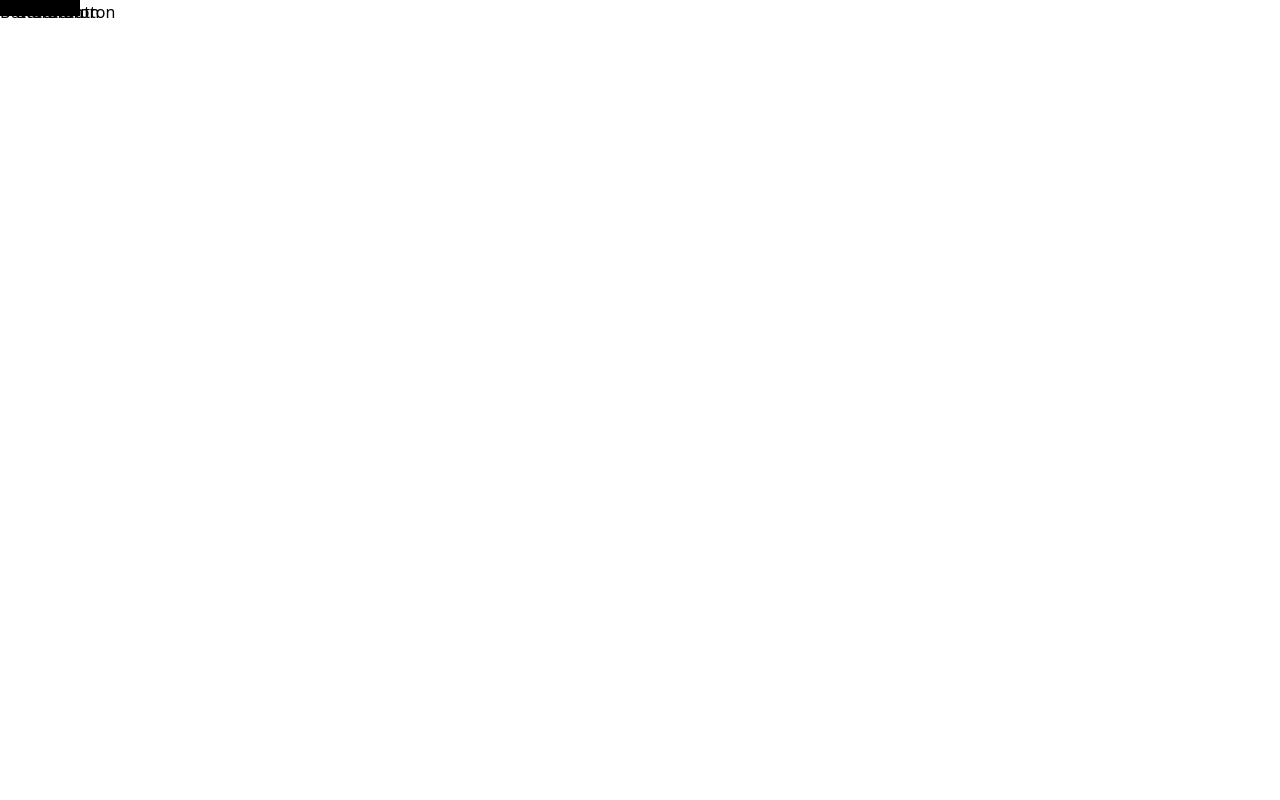
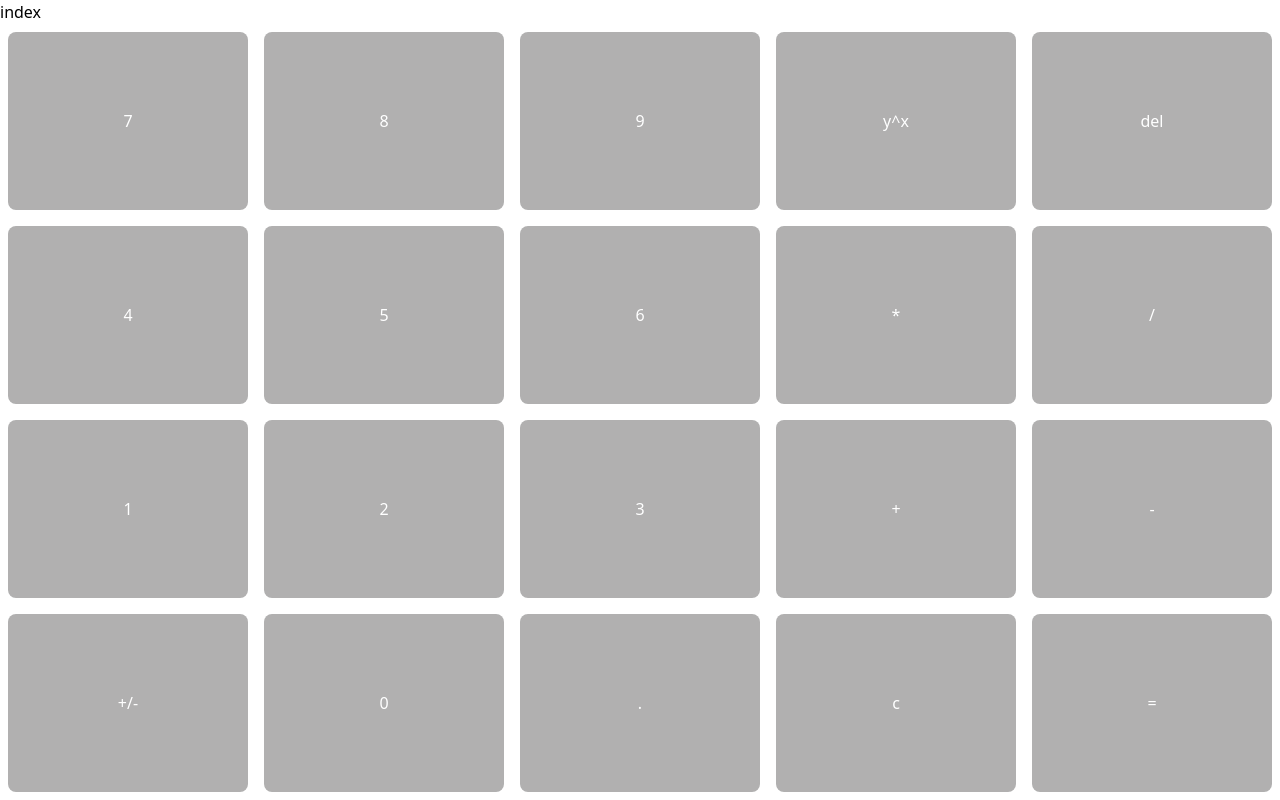
Before and after one commit to 02danieljonas/PersonalWebsite, a Next.js app: page /calculator in a window 1280 px wide. Built offline with nearby package versions, Linux system fonts and the light colour scheme.

Commit message:
implement grid and the buttons' styling

```diff
--- /dev/null
+++ b/src/app/calculator/(Bottom)/Button.tsx
@@ -0,0 +1,15 @@
+import React from "react";
+
+type ButtonProps = {
+    value: string;
+};
+
+export default function Button({ value }: ButtonProps) {
+    return (
+        <div className="inline-block text-center m-2 child text-white rounded-lg bg-[#B1B0B0]">
+            <div className="flex items-center justify-center h-full">
+                {value}
+            </div>
+        </div>
+    );
+}
--- /dev/null
+++ b/src/app/calculator/(Bottom)/index.tsx
@@ -0,0 +1,33 @@
+import Button from "./Button";
+
+export default function ButtonGrid() {
+    const y = [
+        "7",
+        "8",
+        "9",
+        "y^x",
+        "del",
+        "4",
+        "5",
+        "6",
+        "*",
+        "/",
+        "1",
+        "2",
+        "3",
+        "+",
+        "-",
+        "+/-",
+        "0",
+        ".",
+        "c",
+        "="
+    ];
+    return (
+        <div className="grid grid-cols-5 flex-grow">
+            {y.map((e) => (
+                <Button key={e} value={e} />
+            ))}
+        </div>
+    );
+}
--- /dev/null
+++ b/src/app/calculator/(Top)/index.tsx
@@ -0,0 +1,5 @@
+import React from "react";
+
+export default function index() {
+    return <div>index</div>;
+}
--- a/src/app/calculator/Button.tsx
+++ /dev/null
@@ -1,20 +0,0 @@
-import React from "react";
-
-export default function Button() {
-    return (
-        <div className="inline-block w-4 h-4 bg-black"
-            // style={{ width: "40px" }}
-        >
-            Button
-        </div>
-    );
-}
-
-// const y = [
-//     ["7", "8", "9", "y^x", "del"],
-//     ["4", "5", "6", "*", "/"],
-//     ["1", "2", "3", "+", "-"],
-//     ["+/-", "0", ".", "c", "="]
-// ];
-
-// console.log(y);
--- a/src/app/calculator/page.tsx
+++ b/src/app/calculator/page.tsx
@@ -1,18 +1,12 @@
 import React from "react";
-import Button from "./Button";
+import Bottom from "./(Bottom)";
+import Top from "./(Top)";
 
-function ButtonGrid() {
+export default function page() {
     return (
-        <div className="">
-            <Button />
-            <Button />
-            <Button />
-            <Button />
-            <Button />
+        <div className="flex flex-col h-screen">
+            <Top />
+            <Bottom />
         </div>
     );
 }
-
-export default function page() {
-    return <ButtonGrid />;
-}
```
